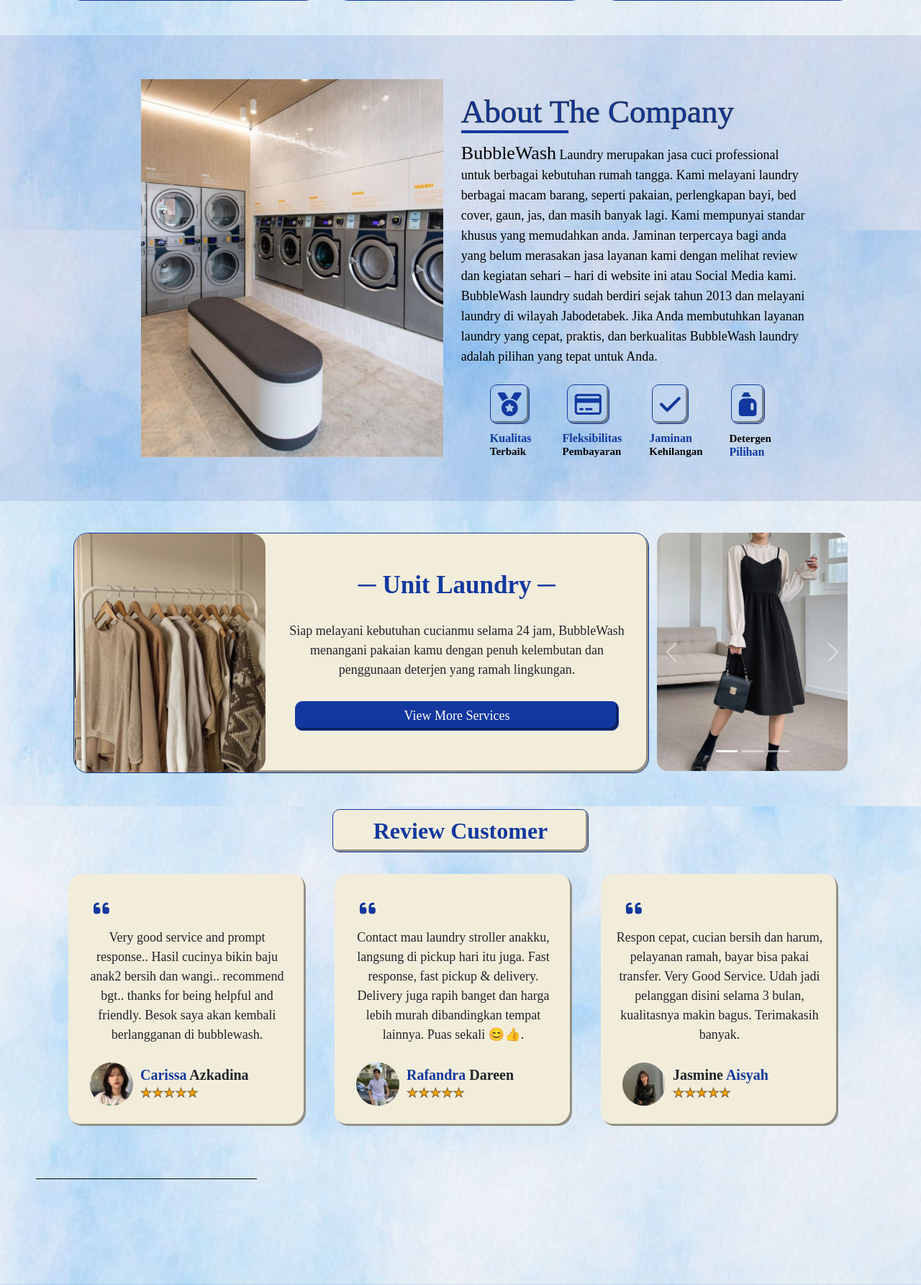
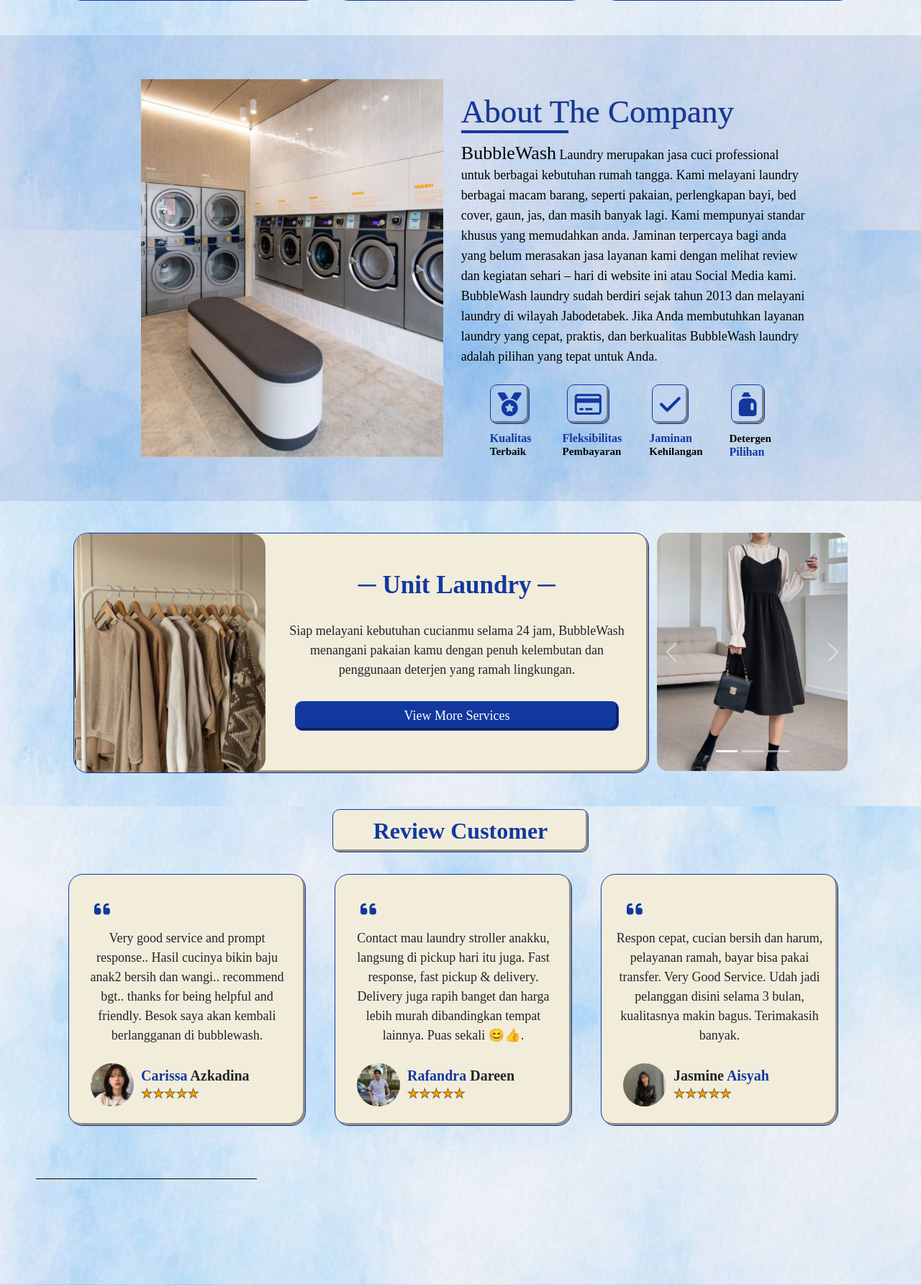
Before and after one commit to nsyafina/Bubblewash-Laundry, a CodeIgniter app: page /bubblewash-laundry/ in a window 1280 px wide. Shown: the part 1280-3065 px from the top of the page at 72% size. Run offline with CodeIgniter, Linux system fonts and the light colour scheme.

Commit message:
project laundry

```diff
--- a/application/views/frontend/header.php
+++ b/application/views/frontend/header.php
@@ -354,7 +354,7 @@
       font-size: 45px;
       color: #12389F;
       position: relative;
-      -webkit-text-stroke: 1px rgba(0, 0, 0, 0.5);
+      -webkit-text-stroke: 1px rgba(0, 0, 0, 0.2);
     }
     .text-about span{
       font-size: 26px;
@@ -570,6 +570,7 @@
       margin-top: 10px;
       margin-left: 95px;
       transition: 1s;
+      border: 1px solid #12389F;
     }
     .review-body2{
       width: 330px;
@@ -580,6 +581,7 @@
       margin-top: 10px;
       margin-left: 40px;
       transition: 1s;
+      border: 1px solid #12389F;
     }
     .review-body3{
       width: 330px;
@@ -590,6 +592,7 @@
       margin-top: 10px;
       margin-left: 40px;
       transition: 1s;
+      border: 1px solid #12389F;
     }
     .review-icon{
       margin-top: 30px;
@@ -659,6 +662,7 @@
       color: #12389F;
       font-weight: bold;
       font-size: 26px;
+      -webkit-text-stroke: 1px rgba(0, 0, 0, 0.2);
     }
     .maps-button{
       color: #12389F;
```
